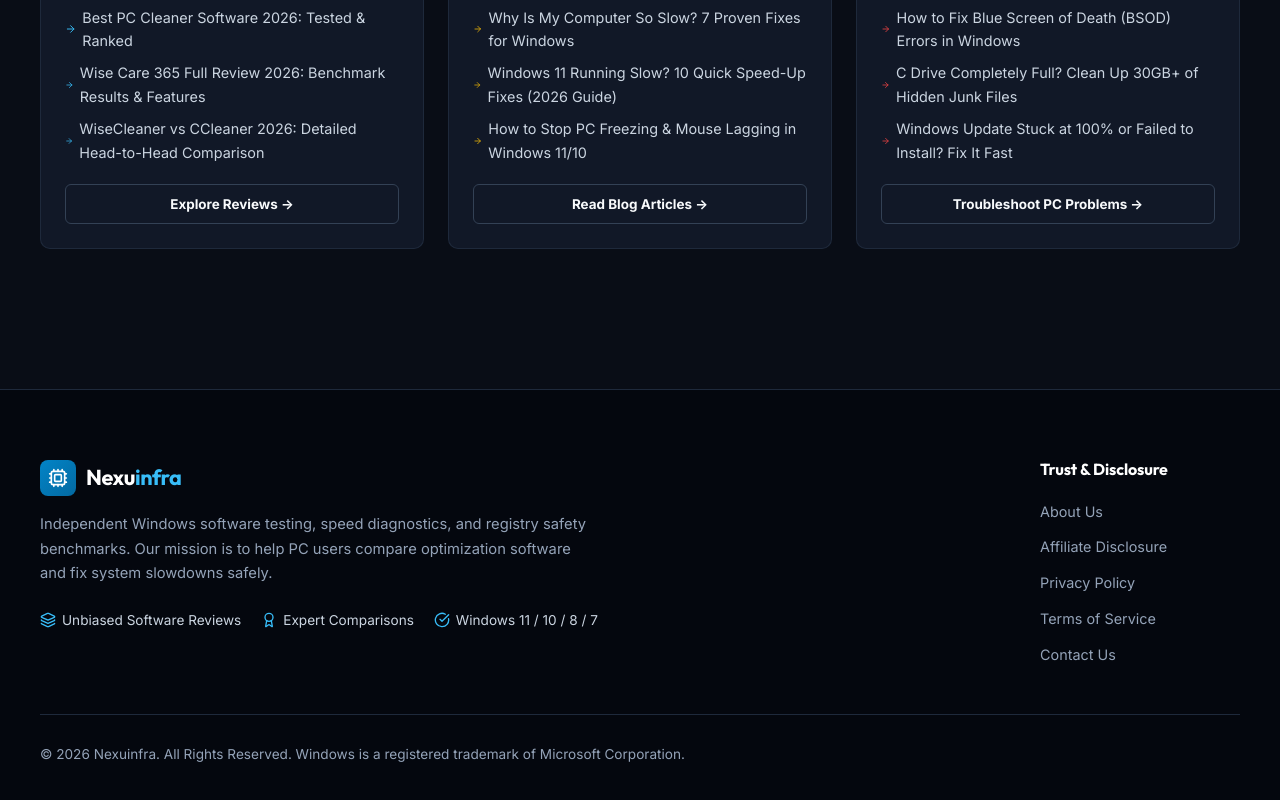
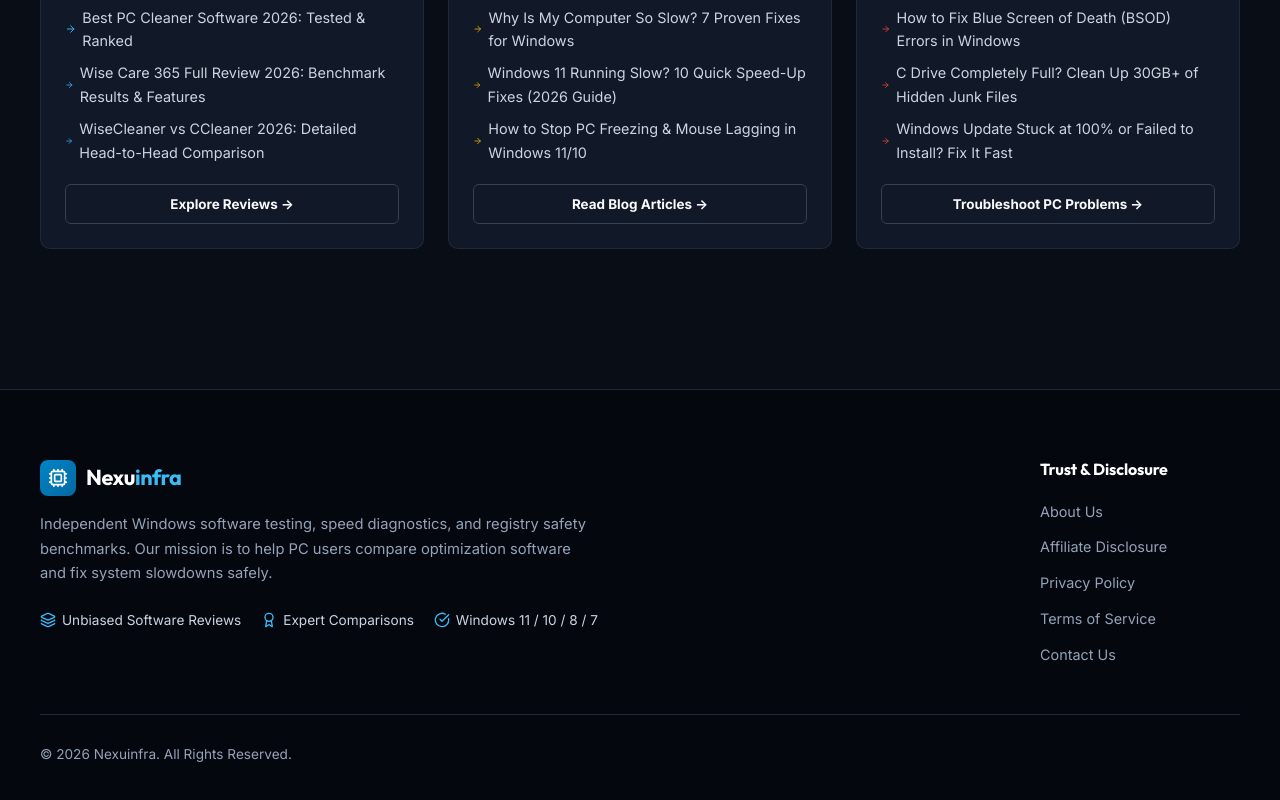
Before and after one commit to codershiveinterns-cloud/Nexuinfra, a React (Vite) app: page / in a window 1280 px wide. Shown: the part 2550-3350 px from the top of the page. Built offline with nearby package versions, Linux system fonts and the light colour scheme.

Commit message:
Remove Microsoft trademark disclaimer line from footer

```diff
--- a/src/components/Footer.jsx
+++ b/src/components/Footer.jsx
@@ -49,7 +49,6 @@ export default function Footer() {
         <div className="footer-bottom">
           <div>
             © {new Date().getFullYear()} Nexuinfra. All Rights Reserved.
-            Windows is a registered trademark of Microsoft Corporation.
           </div>
         </div>
       </div>
```
